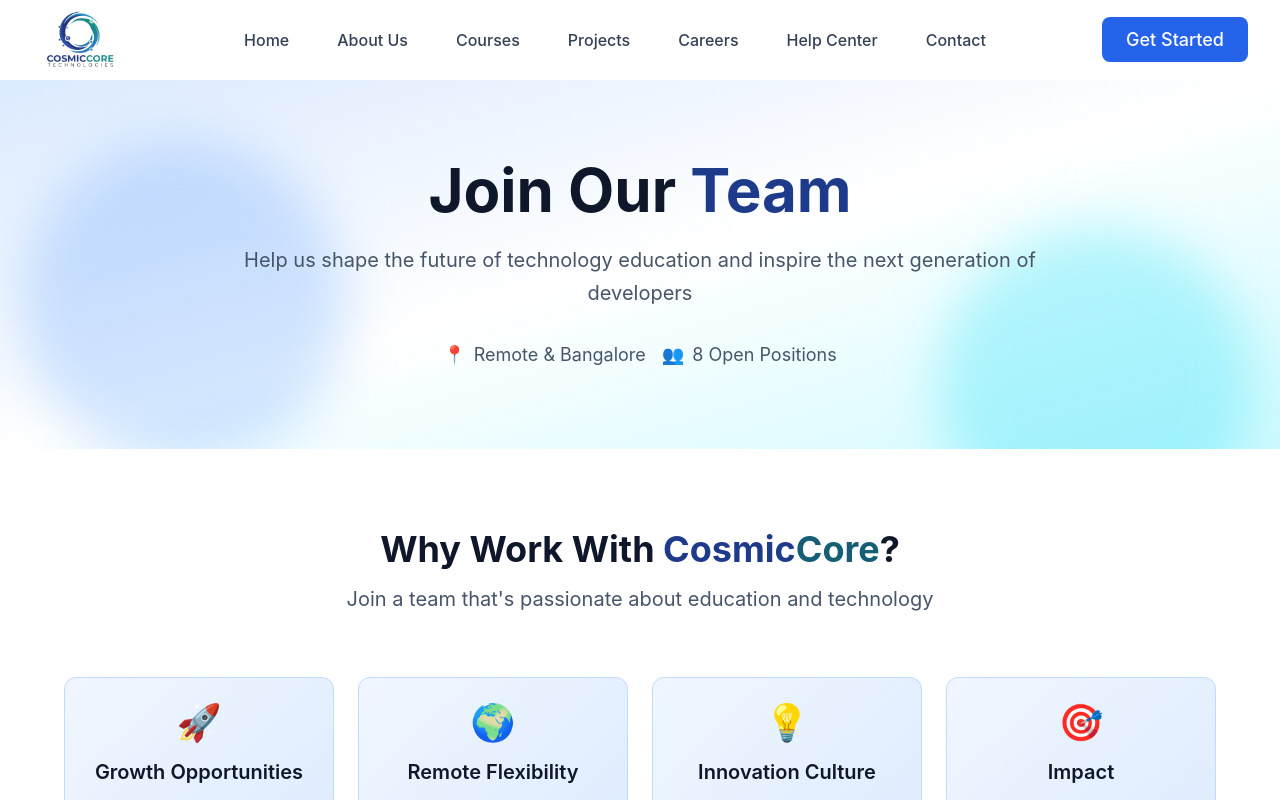
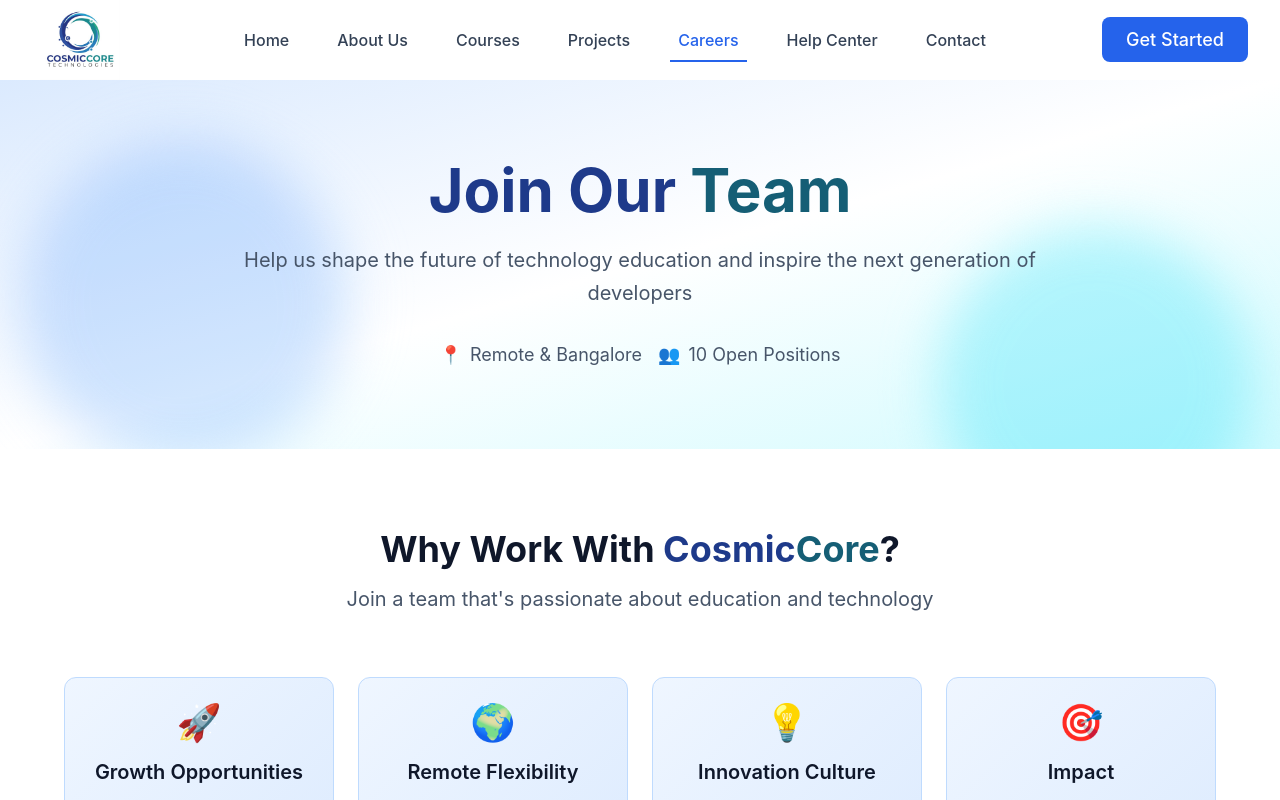
Before and after one commit to vamsireddy22/cosmic-core-website, a React (Create React App) app: page /careers in a window 1280 px wide. Shown: the top 800 px of the page. Built offline with nearby package versions, Linux system fonts and the light colour scheme.

Commit message:
Update website components and content - Enhanced Header component with improved navigation - Added ScrollToTop component for better UX - Updated course and project content - Improved various page components

```diff
--- a/src/App.tsx
+++ b/src/App.tsx
@@ -2,6 +2,7 @@
 import { BrowserRouter as Router, Routes, Route } from 'react-router-dom';
 import Header from './components/Header';
 import Footer from './components/Footer';
+import ScrollToTop from './components/ScrollToTop';
 import Home from './pages/Home';
 import About from './pages/About';
 import Courses from './pages/Courses';
@@ -18,6 +19,7 @@
 
   return (
     <Router basename={repoName}>
+      <ScrollToTop />
       <div className="App">
         <Header />
         <main>
--- a/src/components/Header.tsx
+++ b/src/components/Header.tsx
@@ -1,11 +1,12 @@
 import React, { useState, useEffect } from 'react';
 import { motion, AnimatePresence } from 'framer-motion';
-import { Link } from 'react-router-dom';
+import { Link, useLocation } from 'react-router-dom';
 import logoImage from '../assets/cosmicLogo.jpeg';
 
 const Header: React.FC = () => {
   const [isScrolled, setIsScrolled] = useState(false);
   const [isMobileMenuOpen, setIsMobileMenuOpen] = useState(false);
+  const location = useLocation();
 
   useEffect(() => {
     const handleScroll = () => {
@@ -52,6 +53,13 @@
     { name: 'Contact', path: '/contact' },
   ];
 
+  const isActive = (path: string) => {
+    if (path === '/') {
+      return location.pathname === '/';
+    }
+    return location.pathname.startsWith(path);
+  };
+
   return (
     <motion.header
       className={`fixed top-0 left-0 right-0 z-50 transition-all duration-300 ${
@@ -92,10 +100,16 @@
               >
                 <Link
                   to={item.path}
-                  className="text-secondary-700 hover:text-primary-600 font-medium transition-colors duration-200 relative group touch-target px-2 py-2"
+                  className={`font-medium transition-colors duration-200 relative group touch-target px-2 py-2 ${
+                    isActive(item.path)
+                      ? 'text-primary-600'
+                      : 'text-secondary-700 hover:text-primary-600'
+                  }`}
                 >
                   {item.name}
-                  <span className="absolute -bottom-1 left-0 w-0 h-0.5 bg-primary-600 transition-all duration-300 group-hover:w-full"></span>
+                  <span className={`absolute -bottom-1 left-0 h-0.5 bg-primary-600 transition-all duration-300 ${
+                    isActive(item.path) ? 'w-full' : 'w-0 group-hover:w-full'
+                  }`}></span>
                 </Link>
               </motion.div>
             ))}
@@ -163,7 +177,11 @@
                   >
                     <Link
                       to={item.path}
-                      className="block text-secondary-700 hover:text-primary-600 font-medium transition-colors duration-200 py-3 px-4 rounded-lg hover:bg-secondary-50 touch-target"
+                      className={`block font-medium transition-colors duration-200 py-3 px-4 rounded-lg touch-target ${
+                        isActive(item.path)
+                          ? 'text-primary-600 bg-primary-50'
+                          : 'text-secondary-700 hover:text-primary-600 hover:bg-secondary-50'
+                      }`}
                       onClick={() => setIsMobileMenuOpen(false)}
                     >
                       {item.name}
--- /dev/null
+++ b/src/components/ScrollToTop.tsx
@@ -0,0 +1,19 @@
+import { useEffect } from 'react';
+import { useLocation } from 'react-router-dom';
+
+const ScrollToTop: React.FC = () => {
+  const { pathname } = useLocation();
+
+  useEffect(() => {
+    // Scroll to top when pathname changes
+    window.scrollTo({
+      top: 0,
+      left: 0,
+      behavior: 'smooth'
+    });
+  }, [pathname]);
+
+  return null;
+};
+
+export default ScrollToTop;
--- a/src/content/courses.ts
+++ b/src/content/courses.ts
@@ -6,7 +6,7 @@
     title: 'Java Full Stack',
     description: 'Learn to build modern web applications from frontend to backend using the latest technologies.',
     duration: '3 months',
-    level: 'Intermediate',
+    level: 'Beginner',
     price: '16999',
     features: [
       'React & TypeScript',
@@ -56,7 +56,7 @@
     id: 'mobile-development',
     title: 'UI/UX Design',
     description: 'Create cross-platform mobile applications using React Native and modern development practices.',
-    duration: '3 months',
+    duration: '4 months',
     level: 'Intermediate',
     price: '16999',
     features: [
@@ -73,7 +73,7 @@
     id: 'cybersecurity',
     title: 'Cybersecurity',
     description: 'Learn essential cybersecurity concepts, tools, and practices to protect digital assets.',
-    duration: '3 months',
+    duration: '4 months',
     level: 'Intermediate',
     price: '16999',
     features: [
@@ -91,7 +91,7 @@
     title: 'Python Full Stack',
     description: 'Become a proficient full stack developer using Python for backend and modern frontend technologies.',
     duration: '3 months',
-    level: 'Intermediate',
+    level: 'Beginner',
     price: '9999',
     features: [
       'Python & Django',
@@ -123,7 +123,7 @@
   {
     id: 'vlsi-design',
     title: 'VLSI Design',
-    description: 'A VLSI design internship offers hands-on experience in IC design, HDL coding, simulation, and EDA tools, bridging academic theory with real-world chip development.',
+    description: 'A VLSI design internship offers hands-on experience in IC design, HDL coding, simulation, and EDA tools, bridging academic theory with real-world chip development.',
     duration: '6 months',
     level: 'Advanced',
     price: '26999',
@@ -136,4 +136,21 @@
     ],
     image: '/images/courses/VLSI-Design.png'
   },
+  {
+    id: 'digital-marketing',
+    title: 'Digital Marketing',
+    description: 'Master the art of digital marketing with comprehensive training in SEO, social media marketing, content creation, and analytics to drive business growth.',
+    duration: '3 months',
+    level: 'Beginner',
+    price: '14999',
+    features: [
+      'SEO & SEM',
+      'Social Media Marketing',
+      'Content Marketing',
+      'Google Analytics',
+      'Email Marketing',
+      'PPC Advertising'
+    ],
+    image: '/images/courses/digital-marketing.jpg'
+  },
 ];
--- a/src/content/projects.ts
+++ b/src/content/projects.ts
@@ -71,10 +71,10 @@
 
 
 export const projectCategories = [
-  { title: 'Web Applications', icon: '🌐', count: '3 projects', color: 'from-blue-400 to-blue-600' },
-  { title: 'Mobile Apps', icon: '📱', count: '2 projects', color: 'from-green-400 to-green-600' },
-  { title: 'Full-Stack', icon: '⚡', count: '4 projects', color: 'from-purple-400 to-purple-600' },
-  { title: 'UI/UX Design', icon: '🎨', count: '1 project', color: 'from-pink-400 to-pink-600' }
+  { title: 'Web Applications', icon: '🌐', color: 'from-blue-400 to-blue-600' },
+  { title: 'Mobile Apps', icon: '📱', color: 'from-green-400 to-green-600' },
+  { title: 'Full-Stack', icon: '⚡', color: 'from-purple-400 to-purple-600' },
+  { title: 'UI/UX Design', icon: '🎨', color: 'from-pink-400 to-pink-600' }
 ]
 
 
--- a/src/pages/Careers.tsx
+++ b/src/pages/Careers.tsx
@@ -188,6 +188,56 @@
         'Collaborate with instructors on curriculum'
       ],
       isActive: true
+    },
+    {
+      id: 9,
+      title: 'Digital Marketing Specialist',
+      category: 'Marketing',
+      location: 'Remote / Bangalore',
+      description: 'Join our marketing team to promote our courses and programs through digital channels. You will develop and execute marketing campaigns, manage social media presence, and drive student acquisition.',
+      requirements: [
+        'Bachelor\'s degree in Marketing or related field',
+        '0-2 years experience in digital marketing',
+        'Proficiency in Google Ads, Facebook Ads, LinkedIn Ads',
+        'Experience with SEO and content marketing',
+        'Strong analytical and reporting skills',
+        'Knowledge of marketing automation tools'
+      ],
+      responsibilities: [
+        'Develop and execute digital marketing campaigns',
+        'Manage social media accounts and content',
+        'Optimize website for SEO and conversion',
+        'Create engaging marketing content',
+        'Analyze campaign performance and ROI',
+        'Collaborate with content and design teams'
+      ],
+      isActive: true
+    },
+    {
+      id: 10,
+      title: 'Human Resources Specialist',
+      category: 'Operations',
+      location: 'Remote / Bangalore',
+      description: 'Join our HR team to support our growing workforce. You will handle recruitment, employee relations, performance management, and help create a positive workplace culture.',
+      requirements: [
+        'Bachelor\'s degree in Human Resources or related field',
+        '0-1 years experience in HR or recruitment',
+        'Knowledge of HR policies and procedures',
+        'Strong communication and interpersonal skills',
+        'Experience with HR software and systems',
+        'Understanding of labor laws and regulations'
+      ],
+      responsibilities: [
+        'Manage recruitment and hiring processes',
+        'Conduct interviews and candidate screening',
+        'Handle employee onboarding and orientation',
+        'Manage employee records and documentation',
+        'Support performance management processes',
+        'Assist with employee relations and conflict resolution',
+        'Coordinate training and development programs',
+        'Ensure compliance with HR policies and laws'
+      ],
+      isActive: true
     }
   ];
 
@@ -235,7 +285,7 @@
             transition={{ duration: 0.8 }}
           >
             <h1 className="text-4xl md:text-6xl font-bold text-secondary-900 mb-6">
-              Join Our <span className="text-blue-900">Team</span>
+              <span className="text-blue-900">Join Our</span> <span className="text-cyan-800">Team</span>
             </h1>
             <p className="text-xl text-secondary-600 leading-relaxed mb-8">
               Help us shape the future of technology education and inspire the next generation of developers
@@ -402,6 +452,7 @@
                                      <div className="flex justify-center items-center">
                      <Link
                        to="/contact"
+                       state={{ job: job.title, activeTab: 'contact-info' }}
                        className="btn-primary"
                      >
                        Apply Now
@@ -442,7 +493,7 @@
             viewport={{ once: true }}
           >
             <h2 className="text-3xl md:text-4xl font-bold text-secondary-900 mb-4">
-              How to Apply
+              <span className="text-blue-900">How to</span> <span className="text-cyan-800">Apply</span>
             </h2>
             <p className="text-xl text-secondary-600 max-w-2xl mx-auto">
               Simple steps to join our team
@@ -502,6 +553,7 @@
           >
             <Link
               to="/contact"
+              state={{ activeTab: 'contact-info' }}
               className="btn-primary text-lg px-8 py-4"
             >
               Apply Now
--- a/src/pages/Courses.tsx
+++ b/src/pages/Courses.tsx
@@ -72,7 +72,7 @@
             transition={{ duration: 0.8 }}
           >
             <h1 className="mobile-text-4xl font-bold text-secondary-900 mb-6">
-              Explore Our <span className="text-blue-900">Courses</span>
+              <span className="text-blue-900">Explore Our</span> <span className="text-cyan-800">Courses</span>
             </h1>
             <p className="mobile-text-xl text-secondary-600 leading-relaxed mb-8 px-4 sm:px-0">
               Master in-demand skills with our comprehensive, industry-aligned courses designed by experts
@@ -218,7 +218,7 @@
                     {/* CTA Button */}
                     <Link
                       to="/contact"
-                      state={{ course: course.title }}
+                      state={{ course: course.title, activeTab: 'contact-info' }}
                       className="mobile-btn w-full bg-primary-600 text-white hover:bg-primary-700 transition-colors duration-200 inline-block text-center"
                     >
                       Enroll Now
@@ -242,7 +242,7 @@
             viewport={{ once: true }}
           >
             <h2 className="mobile-text-3xl font-bold text-secondary-900 mb-4">
-              Course Categories
+              <span className="text-blue-900">Course</span> <span className="text-cyan-800">Categories</span>
             </h2>
             <p className="mobile-text-xl text-secondary-600 max-w-2xl mx-auto px-4 sm:px-0">
               Choose from our diverse range of technology courses
@@ -251,10 +251,11 @@
 
           <div className="mobile-grid">
             {[
-              { title: 'Web Development', icon: '🌐', count: '3 courses', color: 'from-blue-400 to-blue-600' },
-              { title: 'Data Science', icon: '📊', count: '2 courses', color: 'from-purple-400 to-purple-600' },
-              { title: 'Mobile Development', icon: '📱', count: '2 courses', color: 'from-green-400 to-green-600' },
-              { title: 'Cybersecurity', icon: '🔒', count: '1 course', color: 'from-red-400 to-red-600' }
+              { title: 'Web Development', icon: '🌐', color: 'from-blue-400 to-blue-600' },
+              { title: 'Data Science', icon: '📊', color: 'from-purple-400 to-purple-600' },
+              { title: 'Mobile Development', icon: '📱', color: 'from-green-400 to-green-600' },
+              { title: 'Cybersecurity', icon: '🔒', color: 'from-red-400 to-red-600' },
+              { title: 'VLSI Design', icon: '🔬', color: 'from-orange-400 to-orange-600' }
             ].map((category, index) => (
                              <motion.div
                  key={category.title}
@@ -271,9 +272,6 @@
                 <h3 className="mobile-text-xl font-semibold text-secondary-900 mb-2">
                   {category.title}
                 </h3>
-                <p className="text-secondary-600">
-                  {category.count}
-                </p>
               </motion.div>
             ))}
           </div>
--- a/src/pages/HelpCenter.tsx
+++ b/src/pages/HelpCenter.tsx
@@ -161,7 +161,7 @@
             transition={{ duration: 0.8 }}
           >
             <h1 className="text-4xl md:text-6xl font-bold text-secondary-900 mb-6">
-              Help <span className="text-blue-900">Center</span>
+              <span className="text-blue-900">Help</span> <span className="text-cyan-800">Center</span>
             </h1>
             <p className="text-xl text-secondary-600 leading-relaxed mb-8">
               Find answers to your questions and get the support you need
@@ -238,7 +238,7 @@
             viewport={{ once: true }}
           >
             <h2 className="text-3xl md:text-4xl font-bold text-secondary-900 mb-4">
-              Frequently Asked Questions
+              <span className="text-blue-900">Frequently</span> <span className="text-cyan-800">Asked Questions</span>
             </h2>
             <p className="text-xl text-secondary-600 max-w-2xl mx-auto">
               Find quick answers to the most common questions
@@ -315,7 +315,7 @@
             viewport={{ once: true }}
           >
             <h2 className="text-3xl md:text-4xl font-bold text-secondary-900 mb-4">
-              Still Need Help?
+              <span className="text-blue-900">Still Need</span> <span className="text-cyan-800">Help?</span>
             </h2>
             <p className="text-xl text-secondary-600 mb-8">
               Our support team is here to help you with any questions or issues
--- a/src/pages/Projects.tsx
+++ b/src/pages/Projects.tsx
@@ -80,7 +80,7 @@
             transition={{ duration: 0.8 }}
           >
             <h1 className="mobile-text-4xl font-bold text-secondary-900 mb-6">
-              Student <span className="text-blue-900">Projects</span>
+              <span className="text-blue-900">Student</span> <span className="text-cyan-800">Projects</span>
             </h1>
             <p className="mobile-text-xl text-secondary-600 leading-relaxed mb-8 px-4 sm:px-0">
               Explore real-world projects built by our students using modern technologies and best practices
@@ -236,7 +236,7 @@
             viewport={{ once: true }}
           >
             <h2 className="mobile-text-3xl font-bold text-secondary-900 mb-4">
-              Project Categories
+              <span className="text-blue-900">Project</span> <span className="text-cyan-800">Categories</span>
             </h2>
             <p className="mobile-text-xl text-secondary-600 max-w-2xl mx-auto px-4 sm:px-0">
               Our students build projects across various domains and technologies
@@ -260,9 +260,6 @@
                 <h3 className="mobile-text-xl font-semibold text-secondary-900 mb-2">
                   {category.title}
                 </h3>
-                <p className="text-secondary-600">
-                  {category.count}
-                </p>
               </motion.div>
             ))}
           </div>
```
Also changed, not shown: src/pages/Contact.tsx (+36 -7 lines).
